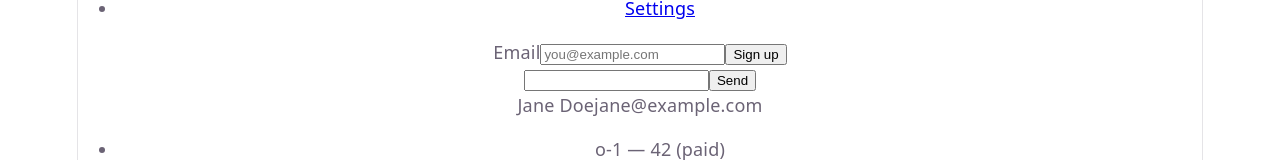
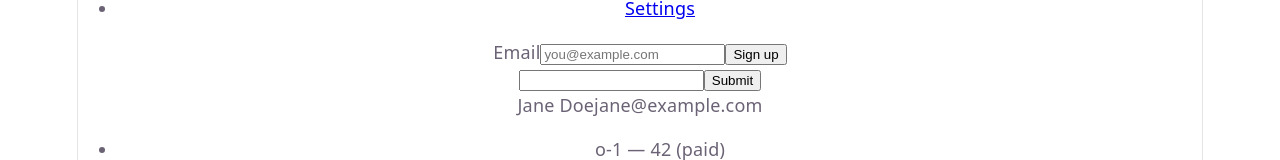
Before and after one commit to IsaShakh/test-repo-js, a React (Vite) app: page / in a window 1280 px wide. Shown: the part 165-325 px from the top of the page. Built offline with nearby package versions, Linux system fonts and the light colour scheme.

Commit message:
В файле `src/components/Form.tsx` текст кнопки изменён с «Send» на «Submit».

```diff
--- a/src/components/Form.tsx
+++ b/src/components/Form.tsx
@@ -5,7 +5,7 @@
   return (
     <form onSubmit={(e) => e.preventDefault()}>
       <input value={value} onChange={(e) => setValue(e.target.value)} />
-      <button type="submit">Send</button>
+      <button type="submit">Submit</button>
     </form>
   )
 }
```
